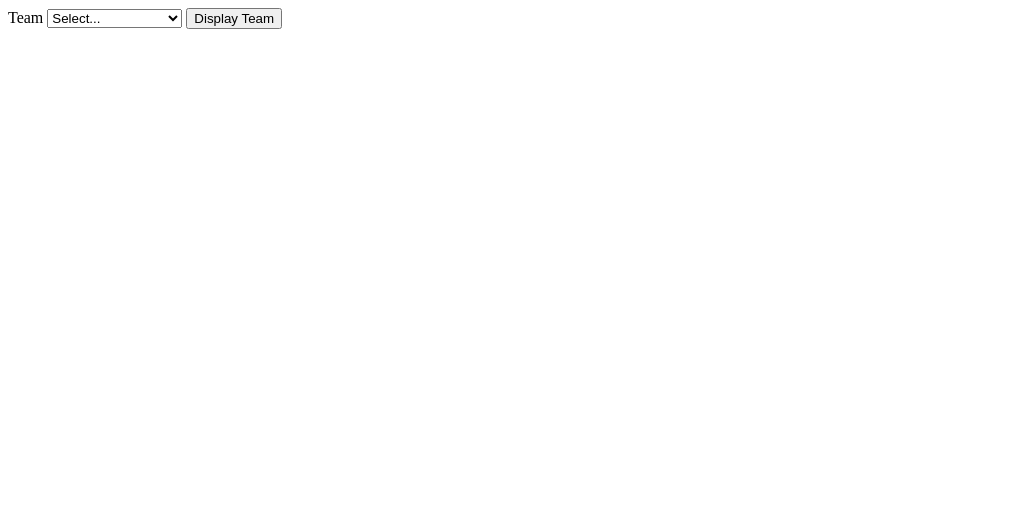
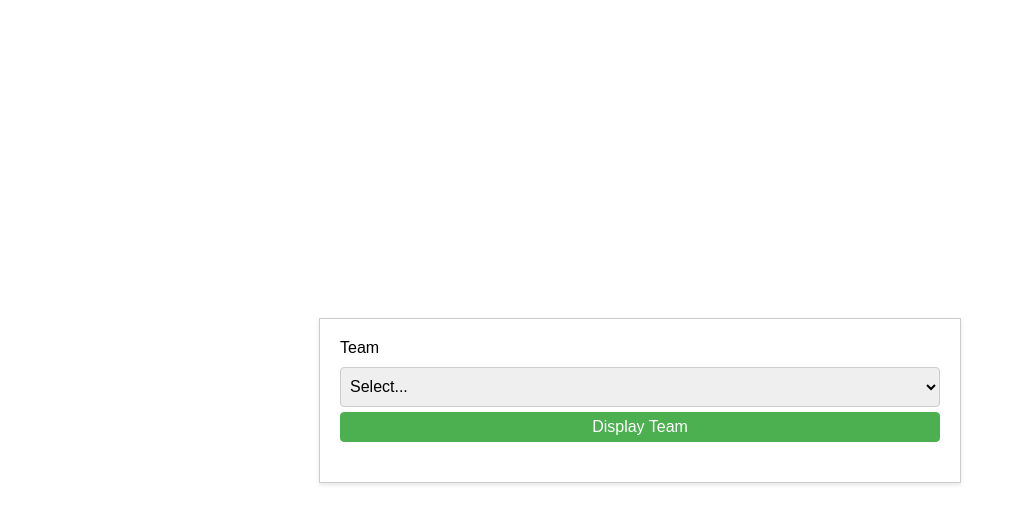
Before and after one commit to Scotty-Cloud/football, a plain HTML site: page index.html in a window 1280 px wide. Shown: the whole page, without its empty margins (0-1016 px from the left). Drawn offline with Linux system fonts and the light colour scheme.

Commit message:
add ccs styling

```diff
--- a/index.html
+++ b/index.html
@@ -4,7 +4,7 @@
     <meta charset="UTF-8" />
     <meta name="viewport" content="width=device-width, initial-scale=1.0" />
     <title>Foot Ball Team Select</title>
-    <link src="styles.css"></link>
+    <link rel="stylesheet" href="styles.css" />
   </head>
   <body>
     <main>
--- a/styles.css
+++ b/styles.css
@@ -0,0 +1,59 @@
+body {
+    display: flex;
+    justify-content: center;
+    align-items: center;
+    height: 100vh;
+    margin: 0;
+    padding: 0;
+    font-family: Arial, sans-serif;
+  }
+
+  main {
+    width: 80%;
+    max-width: 600px;
+    border: 1px solid #ccc;
+    padding: 20px;
+    box-shadow: 0 2px 4px rgba(0, 0, 0, 0.1);
+    background-color: white;
+  }
+
+  form {
+    display: flex;
+    flex-direction: column;
+    margin-bottom: 20px;
+
+  }
+
+  label {
+    margin-bottom: 5px;
+  }
+
+  select,
+  button {
+    margin-top: 5px;
+    padding: 5px;
+    border: 1px solid #ccc;
+    border-radius: 4px;
+    font-size: 1rem;
+  }
+
+  select {
+    height: 2.5rem;
+  }
+
+  button {
+    cursor: pointer;
+    background-color: #4CAF50;
+    color: white;
+    border-color: #4CAF50;
+  }
+
+  button:hover {
+    background-color: #3e8e41;
+    border-color: #3e8e41;
+  }
+
+  #messageParagraph {
+    text-align: center;
+    color: #4CAF50;
+  }
```
